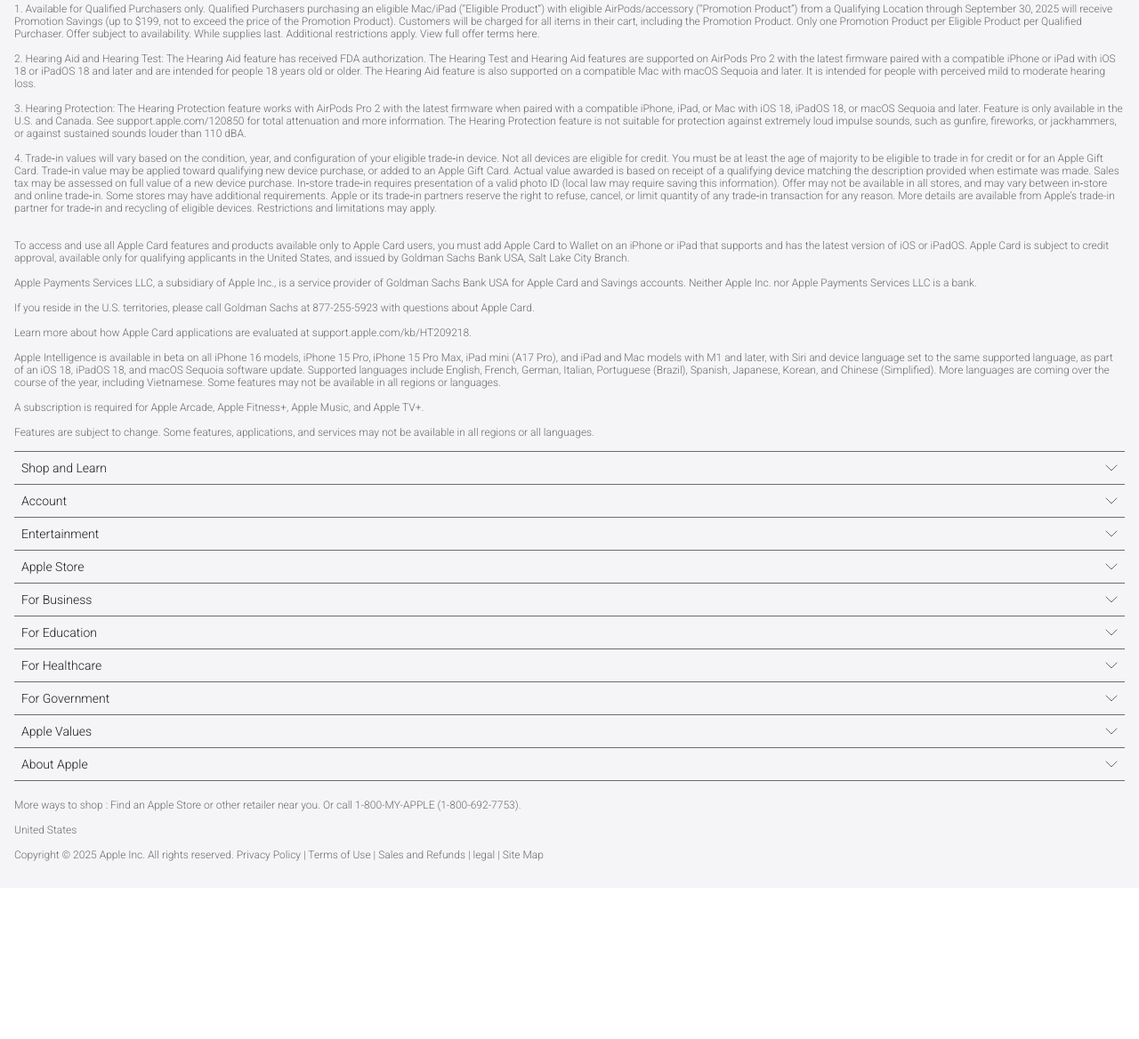
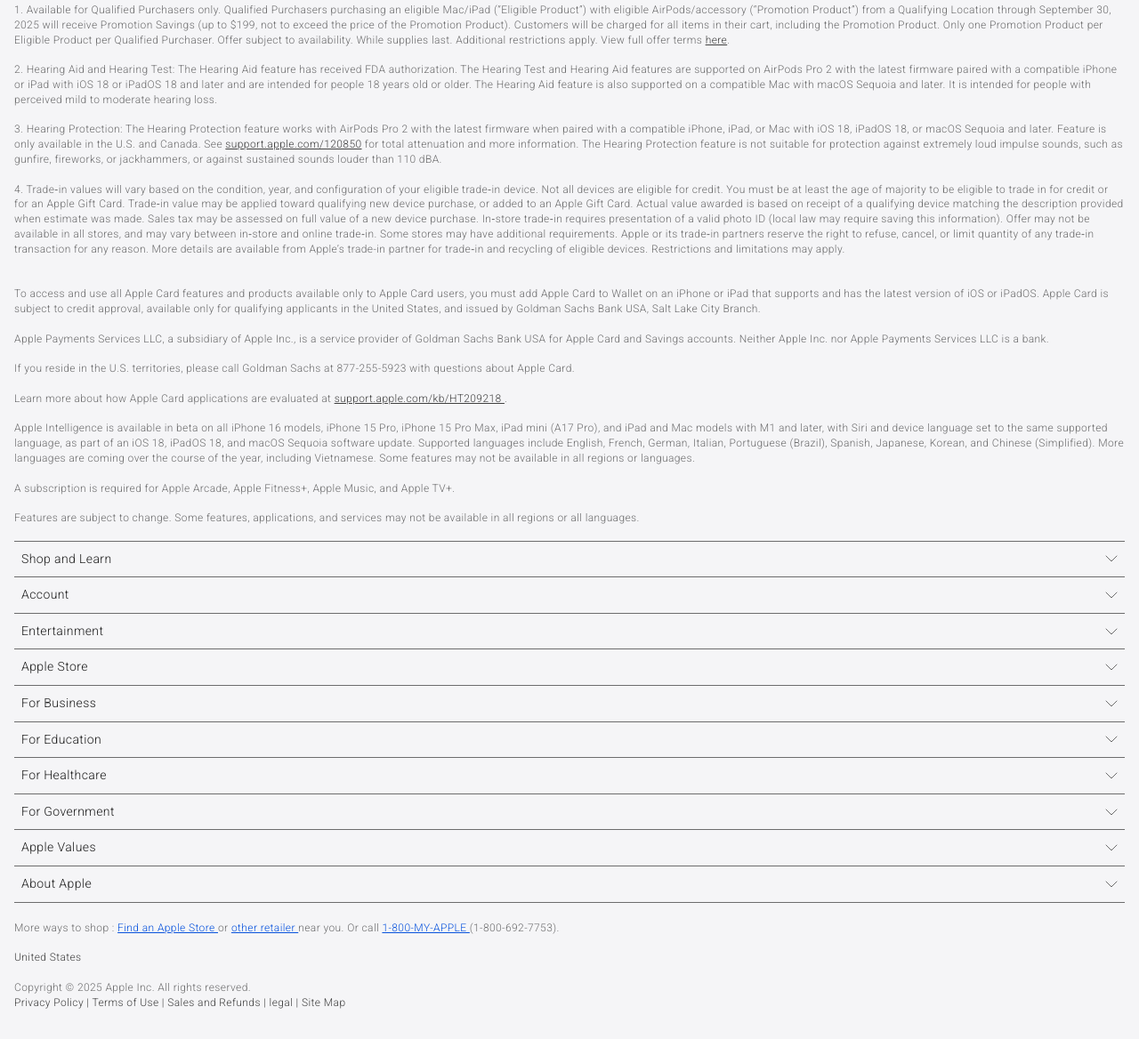
Before and after one commit to neoayus/web2figma2web-vanilla, a plain HTML site: page index.html in a window 1280 px wide. Shown: the part 4203-5371 px from the top of the page at 89% size. Before the commit the page ends 5201 px from the top, so only its background shows below. Drawn offline with Linux system fonts and the light colour scheme.

Commit message:
fix: line height, letter spacing and links in footer

```diff
--- a/index.html
+++ b/index.html
@@ -277,11 +277,11 @@
         <!-- terms nd conditions  -->
         <div class="footer-legal">
             <ol>
-                <li> 1. Available for Qualified Purchasers only. Qualified Purchasers purchasing an eligible Mac/iPad (“Eligible Product”) with eligible AirPods/accessory (“Promotion Product”) from a Qualifying Location through September 30, 2025 will receive Promotion Savings (up to $199, not to exceed the price of the Promotion Product). Customers will be charged for all items in their cart, including the Promotion Product. Only one Promotion Product per Eligible Product per Qualified Purchaser. Offer subject to availability. While supplies last. Additional restrictions apply. View full offer terms here. </li>
+                <li> 1. Available for Qualified Purchasers only. Qualified Purchasers purchasing an eligible Mac/iPad (“Eligible Product”) with eligible AirPods/accessory (“Promotion Product”) from a Qualifying Location through September 30, 2025 will receive Promotion Savings (up to $199, not to exceed the price of the Promotion Product). Customers will be charged for all items in their cart, including the Promotion Product. Only one Promotion Product per Eligible Product per Qualified Purchaser. Offer subject to availability. While supplies last. Additional restrictions apply. View full offer terms <a href="#" class="link">here</a>.</li>
                 <br>
                 <li> 2. Hearing Aid and Hearing Test: The Hearing Aid feature has received FDA authorization. The Hearing Test and Hearing Aid features are supported on AirPods Pro 2 with the latest firmware paired with a compatible iPhone or iPad with iOS 18 or iPadOS 18 and later and are intended for people 18 years old or older. The Hearing Aid feature is also supported on a compatible Mac with macOS Sequoia and later. It is intended for people with perceived mild to moderate hearing loss. </li>
                 <br>
-                <li>3. Hearing Protection: The Hearing Protection feature works with AirPods Pro 2 with the latest firmware when paired with a compatible iPhone, iPad, or Mac with iOS 18, iPadOS 18, or macOS Sequoia and later. Feature is only available in the U.S. and Canada. See support.apple.com/120850 for total attenuation and more information. The Hearing Protection feature is not suitable for protection against extremely loud impulse sounds, such as gunfire, fireworks, or jackhammers, or against sustained sounds louder than 110 dBA.</li>
+                <li>3. Hearing Protection: The Hearing Protection feature works with AirPods Pro 2 with the latest firmware when paired with a compatible iPhone, iPad, or Mac with iOS 18, iPadOS 18, or macOS Sequoia and later. Feature is only available in the U.S. and Canada. See <a href="#" class="link"> support.apple.com/120850</a> for total attenuation and more information. The Hearing Protection feature is not suitable for protection against extremely loud impulse sounds, such as gunfire, fireworks, or jackhammers, or against sustained sounds louder than 110 dBA.</li>
                 <br>
                 <li>4. Trade‑in values will vary based on the condition, year, and configuration of your eligible trade‑in device. Not all devices are eligible for credit. You must be at least the age of majority to be eligible to trade in for credit or for an Apple Gift Card. Trade‑in value may be applied toward qualifying new device purchase, or added to an Apple Gift Card. Actual value awarded is based on receipt of a qualifying device matching the description provided when estimate was made. Sales tax may be assessed on full value of a new device purchase. In‑store trade‑in requires presentation of a valid photo ID (local law may require saving this information). Offer may not be available in all stores, and may vary between in‑store and online trade‑in. Some stores may have additional requirements. Apple or its trade‑in partners reserve the right to refuse, cancel, or limit quantity of any trade‑in transaction for any reason. More details are available from Apple’s trade-in partner for trade‑in and recycling of eligible devices. Restrictions and limitations may apply.</li>
                 <br>
@@ -293,7 +293,7 @@
                 <br><br>
                 If you reside in the U.S. territories, please call Goldman Sachs at 877-255-5923 with questions about Apple Card.
                 <br><br>
-                Learn more about how Apple Card applications are evaluated at support.apple.com/kb/HT209218.
+                Learn more about how Apple Card applications are evaluated at <a href="#" class="link">support.apple.com/kb/HT209218 </a>.
                 <br><br>
                 Apple Intelligence is available in beta on all iPhone 16 models, iPhone 15 Pro, iPhone 15 Pro Max, iPad mini (A17 Pro), and iPad and Mac models with M1 and later, with Siri and device language set to the same supported language, as part of an iOS 18, iPadOS 18, and macOS Sequoia software update. Supported languages include English, French, German, Italian, Portuguese (Brazil), Spanish, Japanese, Korean, and Chinese (Simplified). More languages are coming over the course of the year, including Vietnamese. Some features may not be available in all regions or languages.
                 <br><br>
@@ -472,9 +472,10 @@
         <!-- cc text -->
         <div class="footer-bottom-text">
             <ol>
-                <li>More ways to shop : Find an Apple Store or other retailer near you. Or call 1-800-MY-APPLE (1-800-692-7753). </li><br>
-                <li>United States</li><br>
-                <li>Copyright &copy; 2025 Apple Inc. All rights reserved. Privacy Policy | Terms of Use | Sales and Refunds | legal | Site Map</li><br>
+                <li>More ways to shop : <a href="#" class="blue-link">Find an Apple Store </a>or <a href="#" class="blue-link">other retailer </a>near you. Or call <a href="#" class="blue-link">1-800-MY-APPLE </a>(1-800-692-7753). </li><br>
+                <li class="bold">United States</li><br>
+                <li>Copyright &copy; 2025 Apple Inc. All rights reserved.</li>
+                <li class="bold">Privacy Policy | Terms of Use | Sales and Refunds | legal | Site Map</li><br>
             </ol>
         </div>
     </footer>
--- a/style.css
+++ b/style.css
@@ -225,8 +225,22 @@ footer{
     padding: 16px;
     /* /* allow normal page vertical scrolling when interacting with footer / solved the scroll problem! */
     overflow-y: clip;
+    letter-spacing: 0.4px;
+    line-height: 1.4;
 }
 
+footer .link{
+    text-decoration: underline;
+    color: rgb(65, 65, 65);
+}
+
+footer .blue-link{
+    color: rgb(7, 82, 221);
+}
+
+.footer-bottom-text > ol > li.bold{
+    color: rgb(65, 65, 65);
+}
 /* footer: terms and conditions */
 div > ol{
     list-style-type: none;
@@ -265,7 +279,7 @@ div > ol{
     font-size: 32px;
     font-weight: 450;
     padding: 30px 0 0 40px;
-    line-height: 1.4;
+    /* line-height: 1.4; */
 }
 
 /* style for 'new' cross icon */
```
